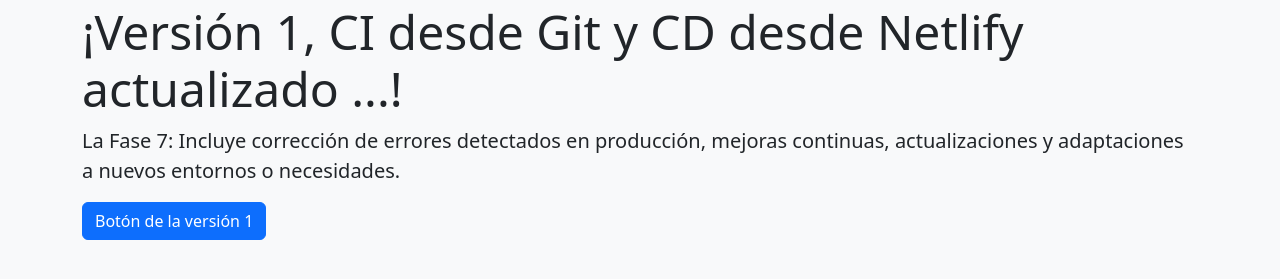
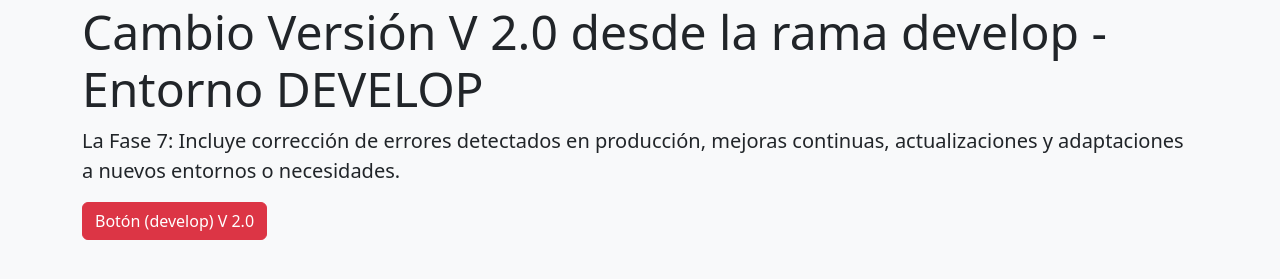
Before and after one commit to diana-sys1876/proyect-fs, a plain HTML site: page index.html in a window 1280 px wide. Shown: the part 167-446 px from the top of the page. Drawn offline with nearby package versions, Linux system fonts and the light colour scheme.

Commit message:
Update index.html - feal: cambios en develop

```diff
--- a/index.html
+++ b/index.html
@@ -12,11 +12,11 @@
   </nav>
   <main class="container py-5">
     <h1 class="display-5">Trabajamos con Netlify + GitHub (CI/CD)</h1>
-    <h1 class="display-5">¡Versión 1, CI desde Git y CD desde Netlify actualizado ...!</h1>
+    <h2 class="display-5">Cambio Versión V 2.0 desde la rama develop - Entorno DEVELOP     </h1>
     <p class="lead">
     La Fase 7: Incluye corrección de errores detectados en producción, mejoras continuas, actualizaciones y adaptaciones a nuevos entornos o necesidades.
     </p>
-    <button class="btn btn-primary">Botón de la versión 1</button>
+    <button class="btn btn-danger">Botón (develop) V 2.0</button>
   </main>
   <script src="https://cdn.jsdelivr.net/npm/bootstrap@5.3.3/dist/js/bootstrap.bundle.min.js"></script>
 </body>
```
